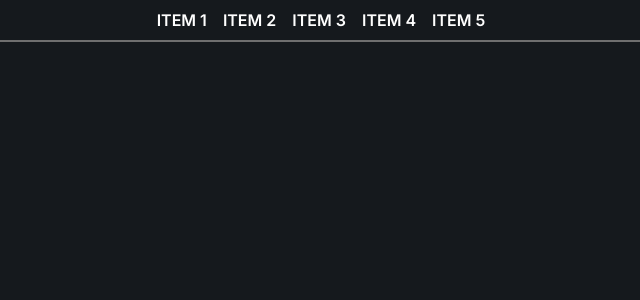
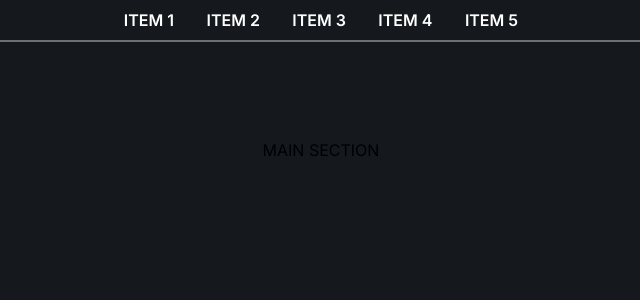
Before and after one commit to bernardukiii/create-bdki-app, a Next.js app: page / in a window 1280 px wide. Shown: the top 300 px of the page, without its empty margins (319-959 px from the left). Built offline with nearby package versions, Linux system fonts and the light colour scheme.

Commit message:
Chore: styling header

```diff
--- a/src/app/components/Header.tsx
+++ b/src/app/components/Header.tsx
@@ -1,4 +1,4 @@
-import React from "react";
+import React from "react"
 // import "../styles/header-style.scss"
 
 // interface HeaderProps {
@@ -9,26 +9,28 @@ import React from "react";
 //     contactRef: any
 // }
 
-const Header:React.FC<HeaderProps> = () => {
+const Header = () => {
 
     const scrollToSection = (ref: any) => {
         ref.current.scrollIntoView({
           behavior: "smooth",
           block: "start",
-        });
-    };
+        })
+    }
 
     return (
         <>
             <header className="sticky top-0 w-full z-10 bg-bdki-darkest flex justify-center items-center text-white font-semibold text-sm md:text-base lg:text-base border-b-2 border-b-bdki-grey bdki-glassify">
-                <button className="p-2 hover:text-lighter-grey focus:text-lighter-grey bdki-cursor">ITEM 1</button>
-                <button  className="p-2 hover:text-lighter-grey focus:text-lighter-grey bdki-cursor">ITEM 2</button>
-                <button className="p-2 hover:text-lighter-grey focus:text-lighter-grey bdki-cursor">ITEM 3</button>
-                <button className="p-2 hover:text-lighter-grey focus:text-lighter-grey bdki-cursor">ITEM 4</button>
-                <button  className="p-2 hover:text-lighter-grey focus:text-lighter-grey bdki-cursor">ITEM 5</button>
+                <div className="flex justify-center items-center w-1/3">
+                    <button className="flex-grow p-2 hover:text-bdki-lighter-grey focus:text-lighter-grey bdki-cursor">ITEM 1</button>
+                    <button className="flex-grow p-2 hover:text-bdki-lighter-grey focus:text-lighter-grey bdki-cursor">ITEM 2</button>
+                    <button className="flex-grow p-2 hover:text-bdki-lighter-grey focus:text-lighter-grey bdki-cursor">ITEM 3</button>
+                    <button className="flex-grow p-2 hover:text-bdki-lighter-grey focus:text-lighter-grey bdki-cursor">ITEM 4</button>
+                    <button className="flex-grow p-2 hover:text-bdki-lighter-grey focus:text-lighter-grey bdki-cursor">ITEM 5</button>
+                </div>
             </header>
         </>
     )
 }
 
-export default Header;
+export default Header
--- a/src/app/layout.tsx
+++ b/src/app/layout.tsx
@@ -3,7 +3,6 @@ import { Inter } from 'next/font/google'
 import './globals.css'
 // Components
 import Header from './components/Header'
-import Head from 'next/head'
 
 const inter = Inter({ subsets: ['latin'] })
 
@@ -19,8 +18,10 @@ export default function RootLayout({
 }) {
   return (
     <html lang="en">
-      <Header />
-      <body className={inter.className}>{children}</body>
+      <body className={inter.className}>
+        <Header />
+        <section>{children}</section>
+      </body>
     </html>
   )
 }
--- a/src/app/page.tsx
+++ b/src/app/page.tsx
@@ -3,6 +3,7 @@ import Image from 'next/image'
 export default function Home() {
   return (
     <main className="flex min-h-screen flex-col items-center justify-between p-24 bg-bdki-darkest">
+      <div>MAIN SECTION</div>
     </main>
   )
 }
```
